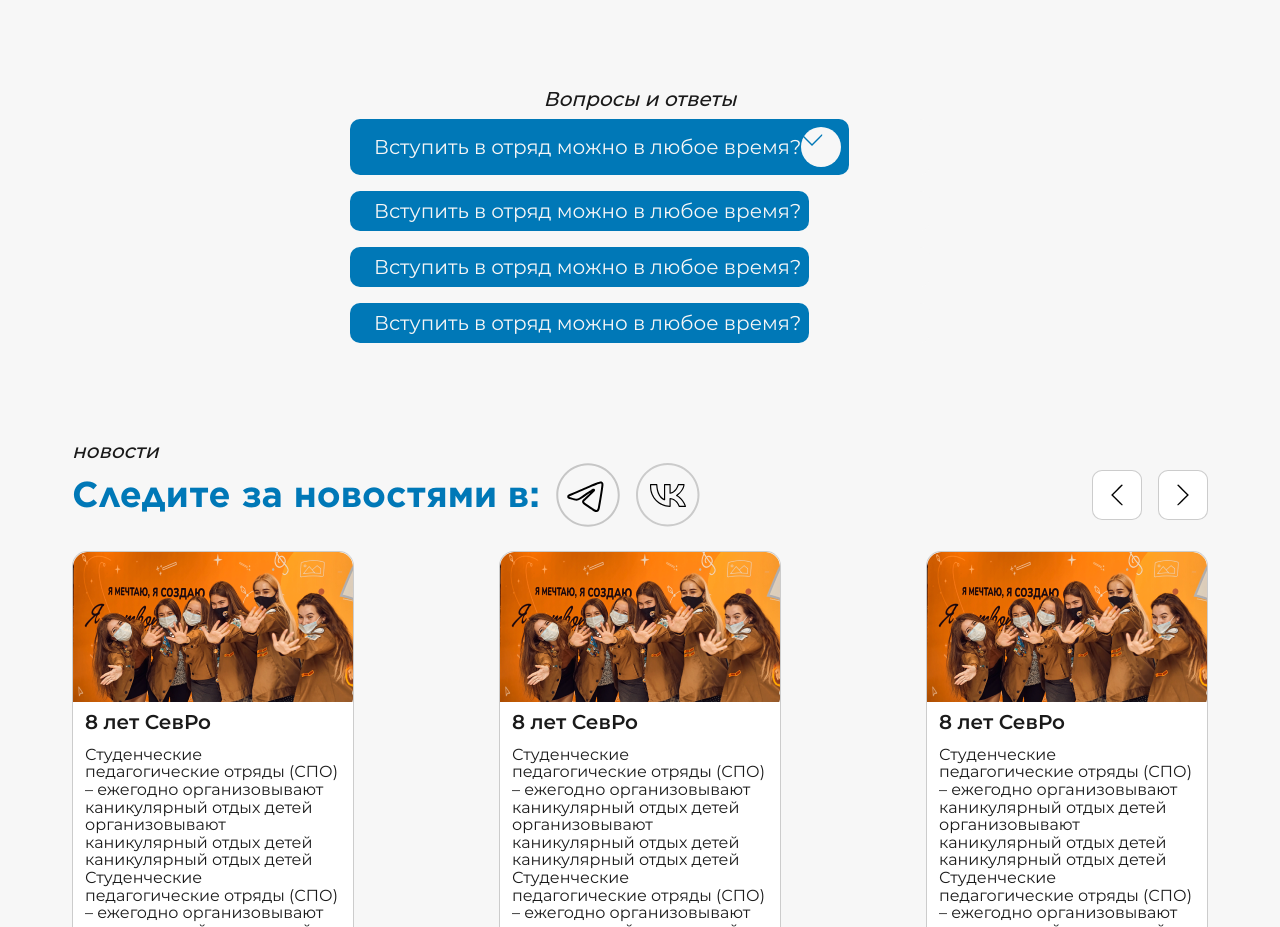
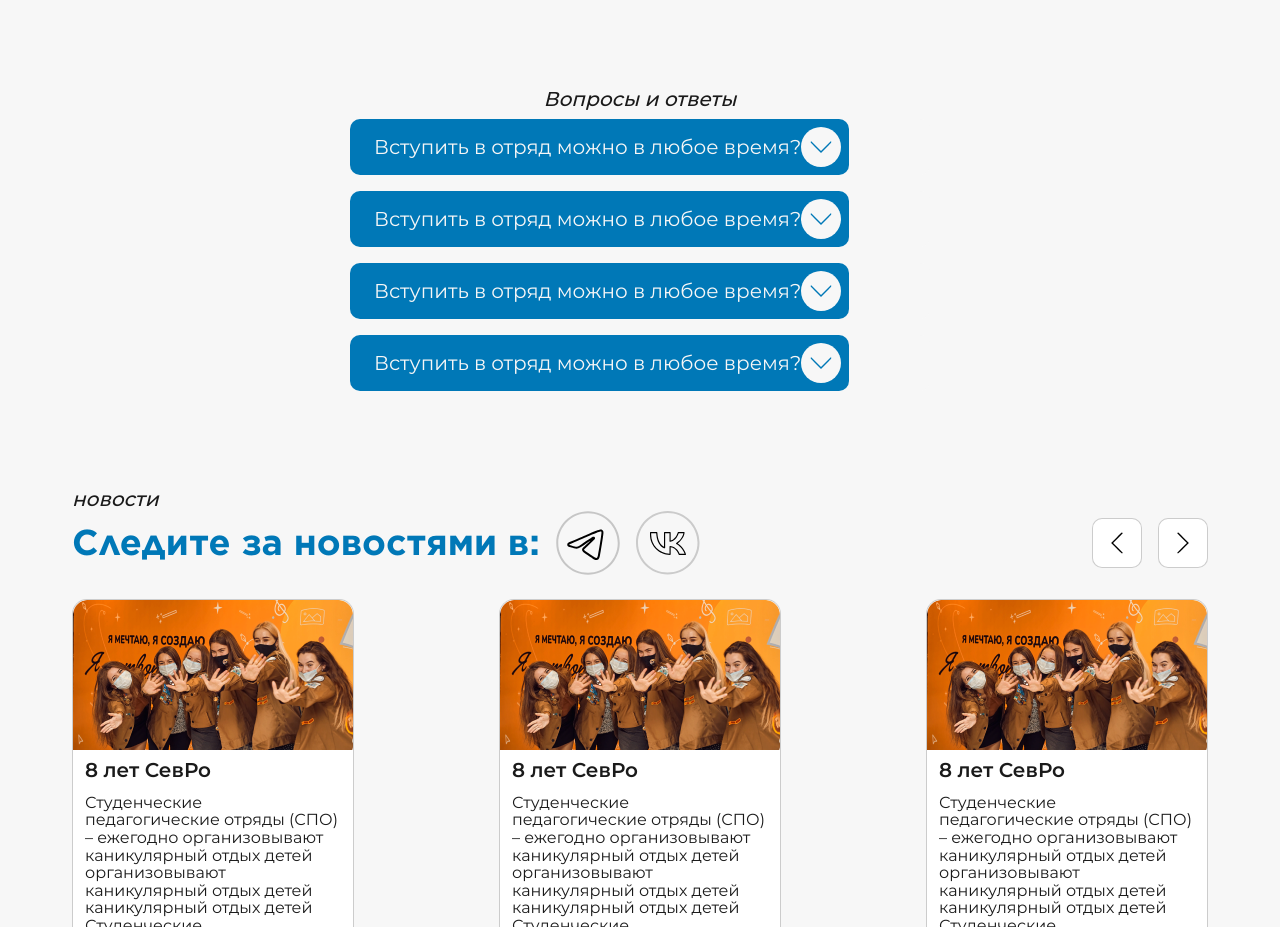
Before and after one commit to GarikBagdasaryan/SevRo, a React (Create React App) app: page / in a window 1280 px wide. Shown: the part 2320-3247 px from the top of the page. Built offline with nearby package versions, Linux system fonts and the light colour scheme.

Commit message:
question complite

```diff
--- a/src/components/Quastion-Slice/QuastionSlice.js
+++ b/src/components/Quastion-Slice/QuastionSlice.js
@@ -15,15 +15,27 @@ function QuastionSlice() {
                         <p className="Quastion-slice__block__text">Стать бойцом студенческого отряда можно в возрасте 18 лет. А если ты еще не достиг совершеннолетия, то ты можешь стать бойцом трудового отряда подростков.</p>
                     </details>
                     <details className="Quastion-slice__block">
-                        <summary className="Quastion-slice__block__title">Вступить в отряд можно в любое время?</summary>
+                        <summary className="Quastion-slice__block__title" >Вступить в отряд можно в любое время?
+                            <div className="Quastion-slice__block__title__circle">
+                                <img src="./img/arrow-bottom.png"></img>
+                            </div>
+                        </summary>
                         <p className="Quastion-slice__block__text">Стать бойцом студенческого отряда можно в возрасте 18 лет. А если ты еще не достиг совершеннолетия, то ты можешь стать бойцом трудового отряда подростков.</p>
                     </details>
                     <details className="Quastion-slice__block">
-                        <summary className="Quastion-slice__block__title">Вступить в отряд можно в любое время?</summary>
+                        <summary className="Quastion-slice__block__title" >Вступить в отряд можно в любое время?
+                            <div className="Quastion-slice__block__title__circle">
+                                <img src="./img/arrow-bottom.png"></img>
+                            </div>
+                        </summary>
                         <p className="Quastion-slice__block__text">Стать бойцом студенческого отряда можно в возрасте 18 лет. А если ты еще не достиг совершеннолетия, то ты можешь стать бойцом трудового отряда подростков.</p>
                     </details>
                     <details className="Quastion-slice__block">
-                        <summary className="Quastion-slice__block__title">Вступить в отряд можно в любое время?</summary>
+                        <summary className="Quastion-slice__block__title" >Вступить в отряд можно в любое время?
+                            <div className="Quastion-slice__block__title__circle">
+                                <img src="./img/arrow-bottom.png"></img>
+                            </div>
+                        </summary>
                         <p className="Quastion-slice__block__text">Стать бойцом студенческого отряда можно в возрасте 18 лет. А если ты еще не достиг совершеннолетия, то ты можешь стать бойцом трудового отряда подростков.</p>
                     </details>
                 </div>
--- a/src/index.scss
+++ b/src/index.scss
@@ -572,6 +572,9 @@ a:hover {
           -moz-border-radius: 50%;
           -webkit-border-radius: 50%;
           -khtml-border-radius: 50%;
+          display: flex;
+          align-items: center;
+          justify-content: center;
         }
       }
 
@@ -588,11 +591,20 @@ a:hover {
       border-radius: 10px;
       border: 1px solid rgba(0, 0, 0, 0.20);
 
+      .Quastion-slice__block__title {
+        .Quastion-slice__block__title__circle {
+          img {
+            transform: rotate(180deg);
+          }
+        }
+      }
+
       p {
         padding-left: 24px;
         padding-right: 24px;
         background: $color-background;
       }
+
     }
 
   }
```
